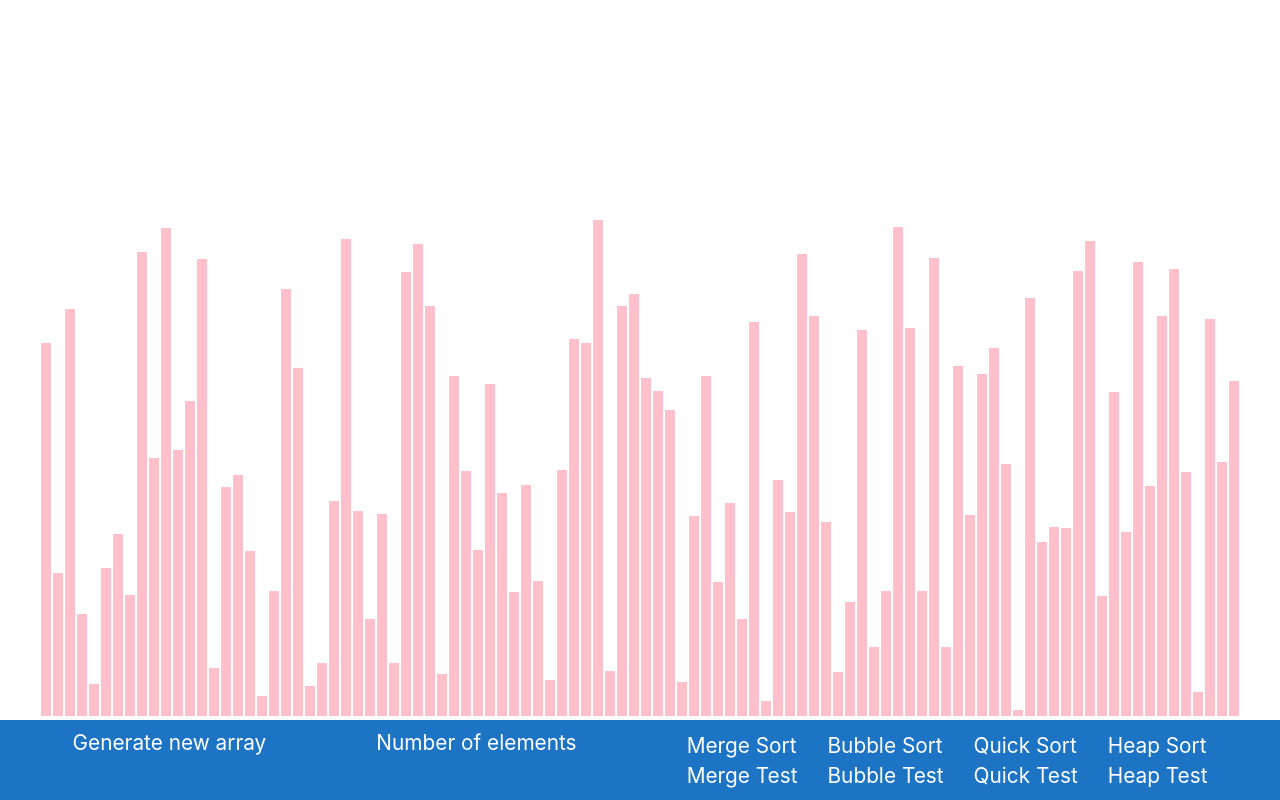
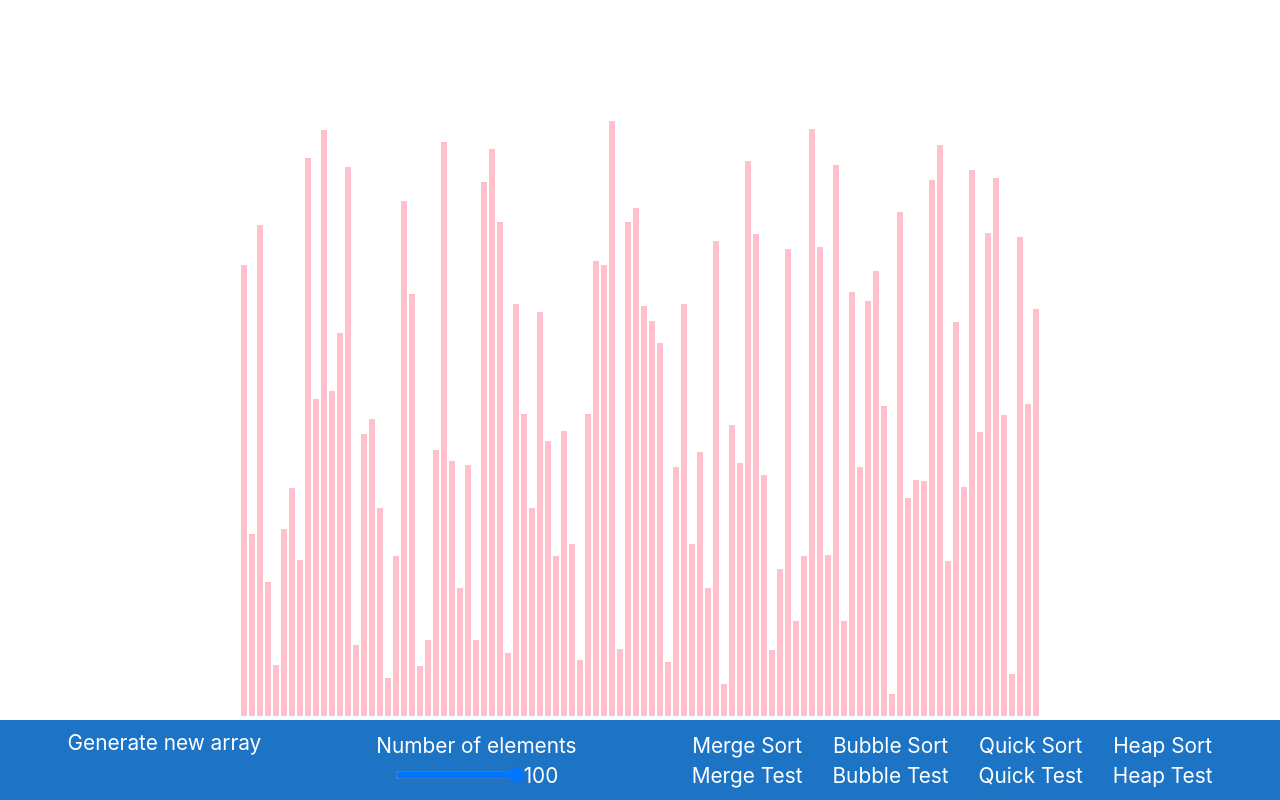
Before and after one commit to chauhanssaksham/SortingAlgorithmsReact, a React (Create React App) app: page / in a window 1280 px wide. Built offline with nearby package versions, Linux system fonts and the light colour scheme.

Commit message:
Added numElements slider

```diff
--- a/src/App.js
+++ b/src/App.js
@@ -6,6 +6,7 @@ import mergeSort from './algos/mergeSort'
 function App() {
 
     const [array, setArray] = useState([]);
+    const [numElements, setNumElements] = useState(100);
 
     const testFunctions = {
         mergeSortTest: () => {
@@ -41,16 +42,16 @@ function App() {
         e.preventDefault();
         }
         const arr = [];
-        for (let i=0; i<100; i++){
-            arr.push(randomIntFromInterval(5,500));
+        for (let i=0; i<numElements; i++){
+            arr.push(randomIntFromInterval(20,600));
         }
         setArray(arr);
     }
 
   return (
     <>
-        <SortingVisualizer resetArray={resetArray} array={array}/>
-        <Footer resetArray={resetArray} testFunctions={testFunctions} algos={algos}/>
+        <SortingVisualizer resetArray={resetArray} array={array} numElements={numElements}/>
+        <Footer resetArray={resetArray} testFunctions={testFunctions} algos={algos} setNumElements={setNumElements} numElements={numElements}/>
     </>
   );
 }
--- a/src/components/Footer/Footer.css
+++ b/src/components/Footer/Footer.css
@@ -16,17 +16,18 @@ footer div{
     display: flex;
     align-content: center;
     justify-content: space-around;
+    text-align: center;
 }
 /* a:visited{
     color:white;
 } */
-footer div a{
+footer div a, footer div span{
     display: block;
     color:white;
     padding:0 15px;
     text-decoration:none;
 }
-.sortButtons div{
+.flex-parent div{
     display: flex;
     flex-direction: column;
 }
--- a/src/components/Footer/Footer.js
+++ b/src/components/Footer/Footer.js
@@ -1,12 +1,23 @@
 import React from 'react'
 import './Footer.css'
 
-const Footer = ({resetArray, algos, testFunctions}) => {
+const Footer = ({resetArray, algos, testFunctions, numElements, setNumElements}) => {
+
+
     return (
         <footer>
             <div><a href="#!" onClick={resetArray}>Generate new array</a></div>
-            <div>Number of elements</div>
-            <div className="sortButtons">
+            <div className="flex-parent">
+                <div>
+                <span>Number of elements</span>
+                <span>
+                <input type="range" min="5" max="100" value={numElements} className="slider" id="myRange" onChange={e => setNumElements(e.target.value)} onMouseUp={resetArray}/>
+                {numElements}
+                </span>
+                </div>
+
+            </div>
+            <div className="flex-parent">
                 <div>
                     <a href="#!" onClick={algos.mergeSort}>Merge Sort</a>
                     <a href="#!" onClick={()=>{testFunctions.mergeSortTest()}}>Merge Test</a>
--- a/src/components/SortingVisualizer/SortingVisualizer.css
+++ b/src/components/SortingVisualizer/SortingVisualizer.css
@@ -4,11 +4,8 @@
 }
 
 .array-bar{
-    width:10px;
     background-color: pink;
     display: inline-block;
     margin: 0 1px;
+    color:white;
 }
-.red{
-    background:red!important;
-}
--- a/src/components/SortingVisualizer/SortingVisualizer.js
+++ b/src/components/SortingVisualizer/SortingVisualizer.js
@@ -2,15 +2,19 @@ import React, { useLayoutEffect} from 'react'
 import './SortingVisualizer.css'
 
 
-const SortingVisualizer = ({resetArray, array}) => {
+const SortingVisualizer = ({resetArray, array, numElements}) => {
     useLayoutEffect(()=>{
         resetArray();
     }, []);
 
+    const getWidth = () => {
+        return 40 - (Math.floor((numElements)/6)+1)*2;
+    }
+
     return (
         <div className="array-container">
             {array.map((value, idx) => (
-                <div className="array-bar" key={idx} style={{height: `${value}px`}}>
+                <div className="array-bar" key={idx} style={{height: `${value}px`, width: getWidth()}}>
                 </div>
             ))}
         </div>
```
